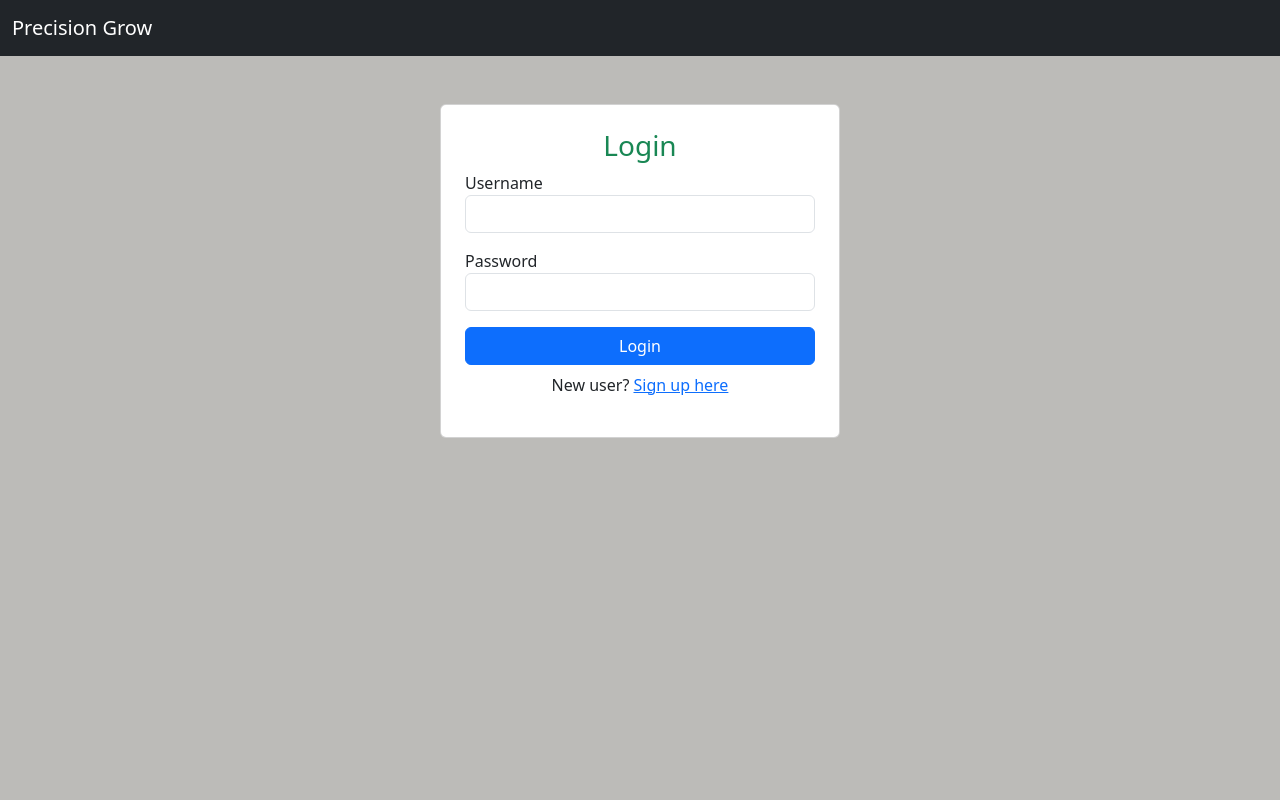
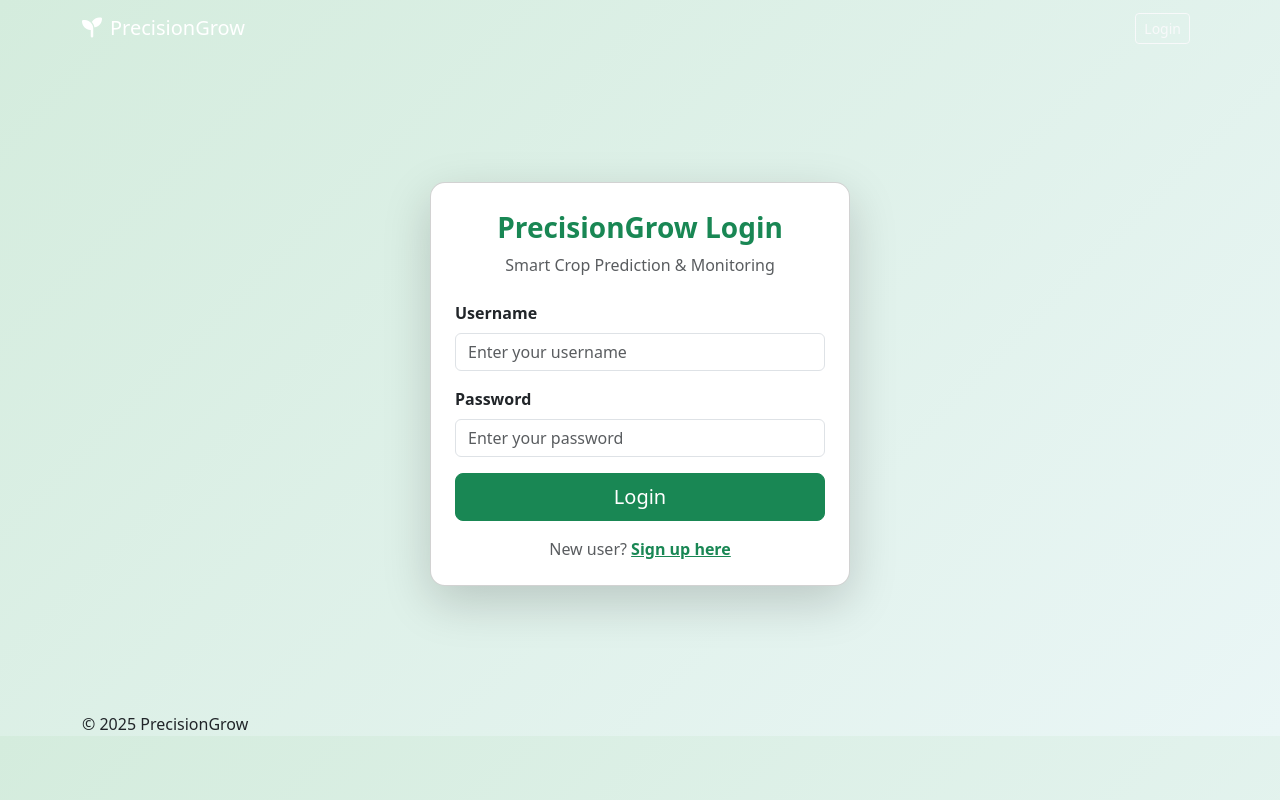
Before and after one commit to mayankpiplodiya/precisiongrow, a Flask app: page /login in a window 1280 px wide. Run offline with Flask 3, Linux system fonts and the light colour scheme.

Commit message:
Update login.html

```diff
--- a/templates/login.html
+++ b/templates/login.html
@@ -1,39 +1,37 @@
-<!DOCTYPE html>
-<html lang="en">
-<head>
-    <meta charset="UTF-8">
-    <title>Login - Crop System</title>
-    <link href="https://cdn.jsdelivr.net/npm/bootstrap@5.3.0-alpha3/dist/css/bootstrap.min.css" rel="stylesheet">
-</head>
-<body style="background:#BCBBB8;">
-<nav class="navbar navbar-expand-lg navbar-dark bg-dark">
-    <div class="container-fluid">
-        <a class="navbar-brand" href="#">Precision Grow</a>
+{% extends "home.html" %}
+{% block title %}Login · PrecisionGrow{% endblock %}
+
+{% block content %}
+<div class="container d-flex align-items-center justify-content-center" style="min-height: 70vh;">
+  <div class="card shadow-lg p-4" style="max-width: 420px; width: 100%; border-radius: 15px;">
+    <div class="text-center mb-3">
+      <h3 class="mt-1 text-success fw-bold">PrecisionGrow Login</h3>
+      <p class="text-muted mb-2">Smart Crop Prediction & Monitoring</p>
     </div>
-</nav>
-<div class="container mt-5">
-    <div class="card p-4 mx-auto" style="max-width: 400px;">
-        <h3 class="text-center text-success">Login</h3>
-        <form method="POST">
+
+    <form method="POST" autocomplete="off">
       <div class="mb-3">
-                <label>Username</label>
-                <input type="text" name="username" class="form-control" required>
+        <label class="form-label fw-semibold">Username</label>
+        <input type="text" name="username" class="form-control" placeholder="Enter your username" required>
       </div>
+
       <div class="mb-3">
-                <label>Password</label>
-                <input type="password" name="password" class="form-control" required>
+        <label class="form-label fw-semibold">Password</label>
+        <input type="password" name="password" class="form-control" placeholder="Enter your password" required>
       </div>
+
       {% if error %}
-                <div class="alert alert-danger text-center">{{ error }}</div>
+      <div class="alert alert-danger text-center py-2">{{ error }}</div>
       {% endif %}
-            <div class="d-grid mb-2">
-                <button type="submit" class="btn btn-primary">Login</button>
+
+      <div class="d-grid mb-3">
+        <button type="submit" class="btn btn-success btn-lg">Login</button>
       </div>
+
       <div class="text-center">
-                <p>New user? <a href="{{ url_for('signup') }}">Sign up here</a></p>
+        <p class="mb-0 text-muted">New user? <a href="{{ url_for('signup') }}" class="fw-semibold text-success">Sign up here</a></p>
       </div>
     </form>
   </div>
 </div>
-</body>
-</html>
+{% endblock %}
```
Lines whose indentation alone changed are shown as unchanged.
